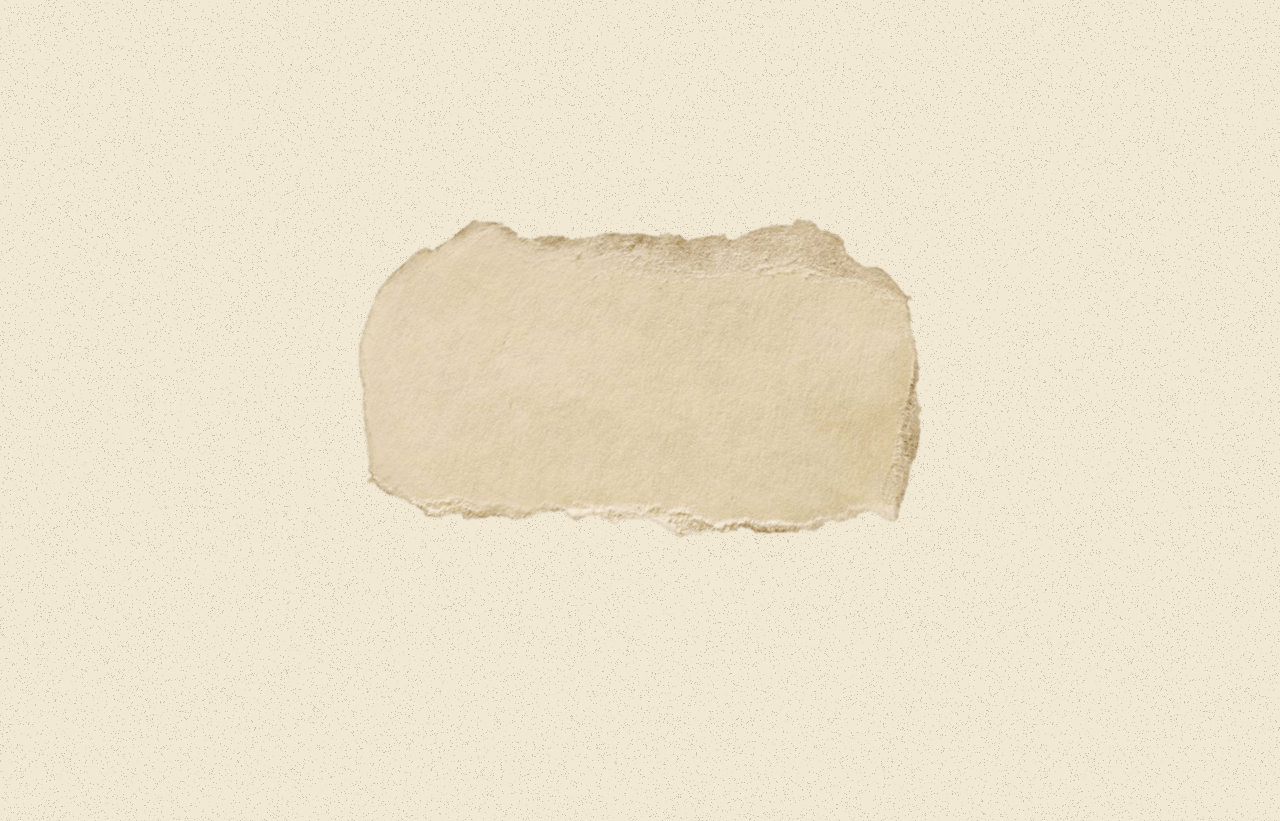
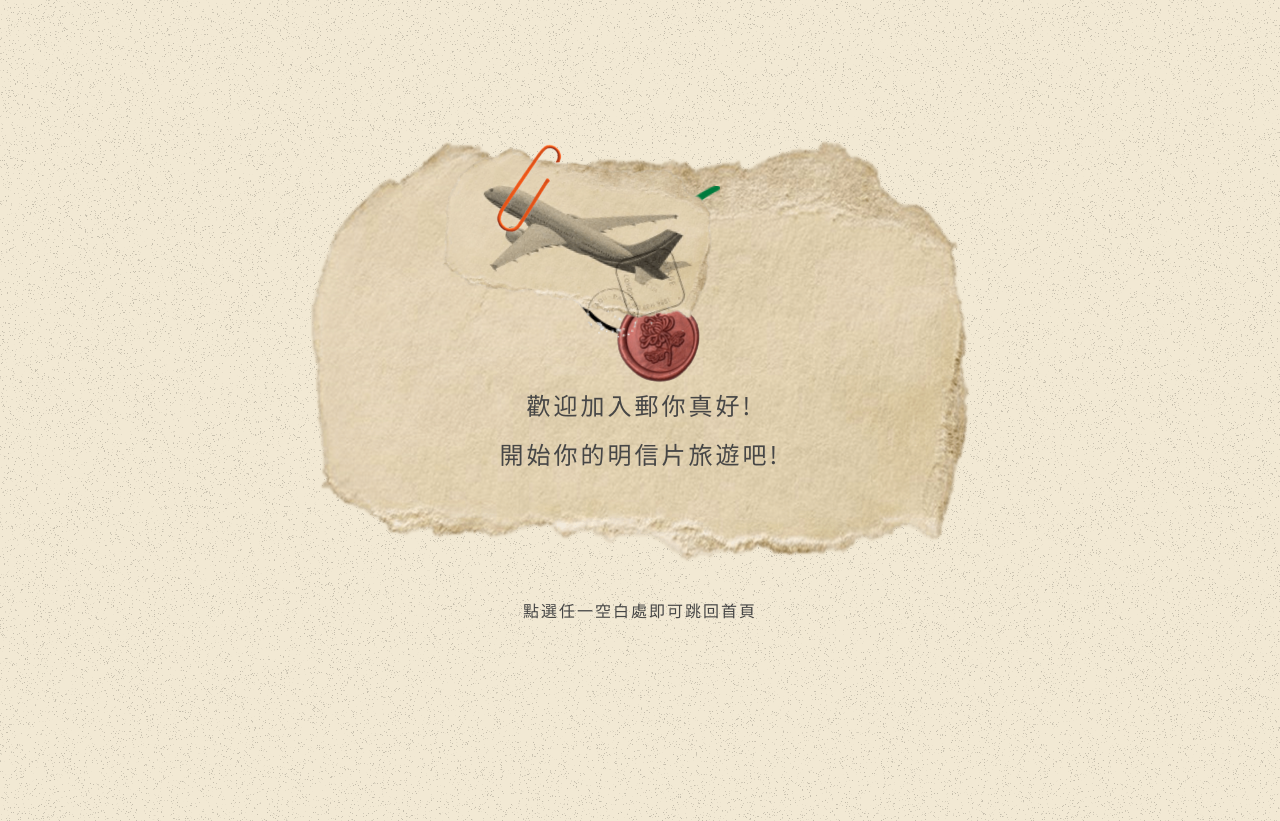
Before and after one commit to YUZI-CHEN/team-project, a plain HTML site: page page/finish.html in a window 1280 px wide. Shown: the part 79-900 px from the top of the page. Drawn offline with Linux system fonts and the light colour scheme.

Commit message:
成功頁差footer

```diff
--- a/page/finish.html
+++ b/page/finish.html
@@ -31,16 +31,32 @@
     <main>
       <div id="finish-box">
         <img src="../images/p4-papers-1.png" alt="">
+        <div class="content">
+          <img src="../images/cheak.png" alt="">
+          <div class="content-p">
+            <p>歡迎加入郵你真好!</p>
+            <p>開始你的明信片旅遊吧!</p>
+          </div>
 
-
-
-
+        </div>
+      </div>
+      <div class="bottom-p">
+        <p>點選任一空白處即可跳回首頁</p>
       </div>
 
 
 
-
     </main>
+    <!-- 裝飾背景 -->
+    <figure class="img01">
+      <img src="../images/postmask-8.png" alt="">
+    </figure>
+    <figure class="img02">
+      <img src="../images/small_paper-2.png" alt="">
+    </figure>
+    <figure class="img03">
+      <img src="../images/paper_clip-red.png" alt="">
+    </figure>
   </body>
 
 </html>
--- a/scss/finish.scss
+++ b/scss/finish.scss
@@ -178,13 +178,84 @@ main {
   display: flex;
   justify-content: center;
   align-items: center;
+  flex-direction:column ;
+
+
 
 
 
   #finish-box {
 
-    width: 600px;
-    height: 336px;
+    width: 700px;
+    height: 480px;
+    position: relative;
+    img{
+      width: 100%;
+      height: 100%;
+    }
+
+    .content{
+      display: flex;
+      justify-content: center;
+      align-items: center;
+
+      img{
+        position:absolute;
+          width: 150px;
+          height: 150px;
+          top: 65px;
+          left: 280px;
+
+      }
+      .content-p{
+        text-align: center;
+        position: absolute;
+        top: 250px;
+        p{
+          font-size: 24px;
+          color: #464646;
+          margin: 20px 0;
+          letter-spacing: 3px;
+        }
+
+
+      }
+    }
 
   }
+ p{
+  font-size: 16px;
+  color:#464646;
+  letter-spacing: 2px;
+ }
 }
+/* 裝飾背景 */
+/* 左下印章 */
+.img01{
+  position: absolute;
+
+  width: 120px;
+  height: 120px;
+  bottom: 320px;
+  left: 600px;
+
+}
+/* 右上飛機 */
+.img02{
+  position: absolute;
+
+  width: 300px;
+  height: 250px;
+  top: 230px;
+  right: 555px;
+  transform: rotate(8deg);
+
+}
+/* 右上迴紋針 */
+.img03{
+  position: absolute;
+  width: 100px;
+  height: 100px;
+  top: 205px;
+  right: 700px;
+}
--- a/scss/style.scss
+++ b/scss/style.scss
@@ -98,6 +98,7 @@ body {
   line-height: 1.2;
   background-image: url(../images/background.png);
 
+
 }
 
 /* 重置標題字重 */
@@ -174,6 +175,7 @@ a {
     display: flex;
     justify-content: center;
     align-items: center;
+    max-width:auto;
 
 
   }
@@ -186,6 +188,7 @@ a {
     display: flex;
     justify-content: center;
     align-items: center;
+
 
     width: 1000px;
     height: 750px;
@@ -368,6 +371,7 @@ a {
     left: 40px;
     bottom: 20px;
 
+
   }
 
   /* 左上膠帶 */
@@ -389,6 +393,7 @@ a {
     right: 400px;
     bottom: 100px;
     transform: rotate(-65deg);
+
   }
 
   /* 左下蠟印 */
@@ -396,6 +401,7 @@ a {
     position: absolute;
     left: 400px;
     bottom: 85px;
+
 
   }
 
@@ -407,6 +413,8 @@ a {
     top: 130px;
     right: 320px;
     transform: rotate(8deg);
+
+
   }
 
   /* 右上印章 */
@@ -418,11 +426,13 @@ a {
     top: 130px;
     transform: rotate(-10deg);
 
+
   }
 
   /* 左下印章 */
   .img06 {
     position: absolute;
+
     width: 120px;
     height: 100px;
     bottom: 170px;
```
Also changed, not shown: css/finish.css, css/finish.min.css, css/style.css, css/style.min.css, 4 other files.
